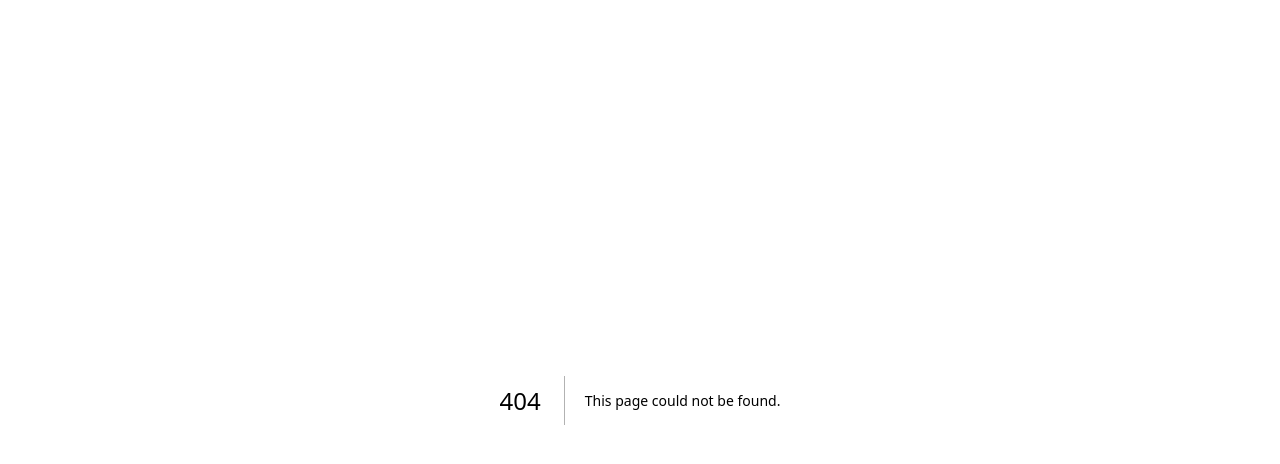
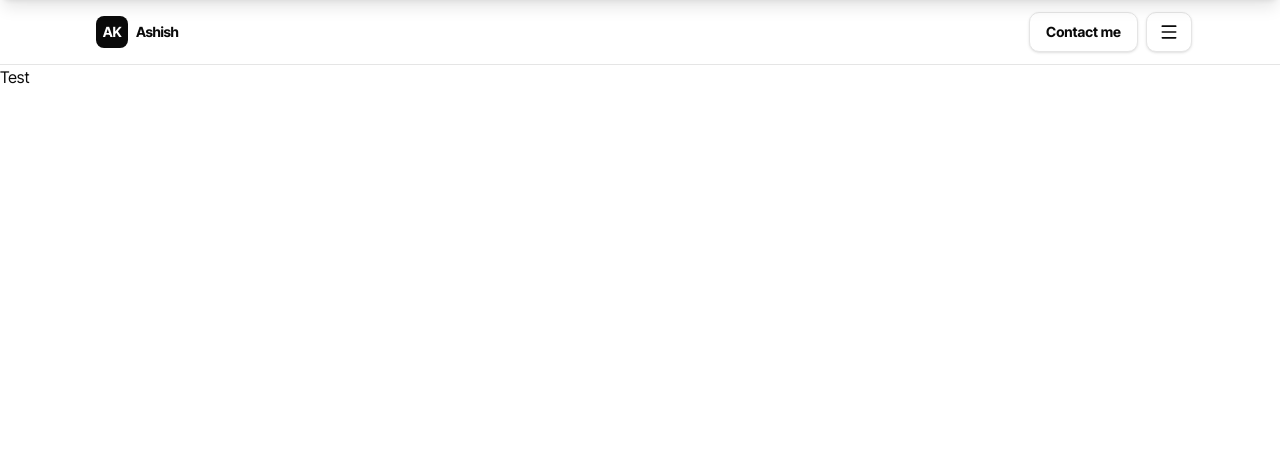
Before and after one commit to ashishkumarsaini/ashish-kumar-saini-portfolio, a Next.js app: page /test in a window 1280 px wide. Before the commit this address had no page. Shown: the top 464 px of the page. Built offline with nearby package versions, Linux system fonts and the light colour scheme.

Commit message:
add layout, header, and top drawer components; create test page for initial structure

```diff
--- /dev/null
+++ b/src/app/test/layout.tsx
@@ -0,0 +1,13 @@
+import { FC, ReactNode } from "react";
+import { Header } from "../../components/header/header";
+
+const Layout: FC<{ children: ReactNode }> = ({ children }) => {
+  return (
+    <div>
+      <Header />
+      {children}
+    </div>
+  )
+}
+
+export default Layout;
--- /dev/null
+++ b/src/app/test/page.tsx
@@ -0,0 +1,9 @@
+const TestPage = () => {
+  return (
+    <div>
+      Test
+    </div>
+  )
+}
+
+export default TestPage;
--- /dev/null
+++ b/src/components/header/header.tsx
@@ -0,0 +1,76 @@
+"use client";
+
+import * as React from "react";
+import Link from "next/link";
+import { ChevronRight, Menu } from "lucide-react";
+
+import { TopDrawer } from "../top-drawer";
+
+type NavLink = { label: string; href: string };
+
+const NAV_LINKS: NavLink[] = [
+  { label: "Home", href: "/" },
+  { label: "About me", href: "/#about" },
+  { label: "Skills and projects", href: "/#skills-projects" },
+  { label: "Blog", href: "/blog" },
+  { label: "Contact me", href: "/#contact" },
+];
+
+export function Header() {
+  const [open, setOpen] = React.useState(false);
+
+  return (
+    <>
+      <header className="sticky top-0 z-40 w-full border-b border-border bg-background/80 backdrop-blur">
+        <div className="mx-auto flex h-16 max-w-6xl items-center justify-between px-4 sm:px-6">
+          <Link
+            href="/"
+            className="inline-flex items-center gap-2 rounded-lg px-2 py-1 text-sm font-semibold tracking-tight text-foreground hover:bg-accent"
+            aria-label="Go to homepage"
+          >
+            <span className="grid h-8 w-8 place-items-center rounded-md bg-foreground text-background">
+              AK
+            </span>
+            <span className="hidden sm:inline">Ashish</span>
+          </Link>
+
+          <div className="flex items-center gap-2">
+            <Link
+              href="/#contact"
+              className="inline-flex h-10 items-center justify-center rounded-lg border border-border bg-background px-4 text-sm font-semibold text-foreground shadow-sm hover:bg-accent focus-visible:outline-none focus-visible:ring-2 focus-visible:ring-ring"
+            >
+              Contact me
+            </Link>
+
+            <button
+              type="button"
+              onClick={() => setOpen(true)}
+              className="inline-flex h-10 items-center justify-center rounded-lg border border-border bg-background px-3 text-foreground shadow-sm hover:bg-accent focus-visible:outline-none focus-visible:ring-2 focus-visible:ring-ring"
+              aria-label="Open menu"
+              aria-haspopup="dialog"
+              aria-expanded={open}
+            >
+              <Menu className="h-5 w-5" aria-hidden="true" />
+            </button>
+          </div>
+        </div>
+      </header>
+
+      <TopDrawer open={open} onOpenChange={setOpen} title="Menu">
+        <nav className="grid gap-1">
+          {NAV_LINKS.map((l) => (
+            <a
+              key={l.href}
+              href={l.href}
+              onClick={() => setOpen(false)}
+              className="flex items-center justify-between rounded-lg px-3 py-3 text-sm font-semibold text-foreground hover:bg-accent focus-visible:outline-none focus-visible:ring-2 focus-visible:ring-ring"
+            >
+              <span>{l.label}</span>
+              <ChevronRight className="h-4 w-4 text-muted-foreground" aria-hidden="true" />
+            </a>
+          ))}
+        </nav>
+      </TopDrawer>
+    </>
+  );
+}
--- /dev/null
+++ b/src/components/top-drawer.tsx
@@ -0,0 +1,87 @@
+"use client";
+
+ import * as React from "react";
+ import { X } from "lucide-react";
+
+ type TopDrawerProps = {
+   open: boolean;
+   onOpenChange: (open: boolean) => void;
+   title?: string;
+   children: React.ReactNode;
+ };
+
+ export function TopDrawer({ open, onOpenChange, title = "Navigation", children }: TopDrawerProps) {
+   const panelRef = React.useRef<HTMLDivElement | null>(null);
+
+   React.useEffect(() => {
+     if (!open) return;
+
+     const prevOverflow = document.body.style.overflow;
+     document.body.style.overflow = "hidden";
+
+     const onKeyDown = (e: KeyboardEvent) => {
+       if (e.key === "Escape") onOpenChange(false);
+     };
+
+     window.addEventListener("keydown", onKeyDown);
+
+     // Best-effort focus to the panel for keyboard users.
+     queueMicrotask(() => panelRef.current?.focus());
+
+     return () => {
+       document.body.style.overflow = prevOverflow;
+       window.removeEventListener("keydown", onKeyDown);
+     };
+   }, [open, onOpenChange]);
+
+   return (
+     <div
+       className={[
+         "fixed inset-0 z-50",
+         open ? "pointer-events-auto" : "pointer-events-none",
+       ].join(" ")}
+       aria-hidden={!open}
+     >
+       <button
+         type="button"
+         onClick={() => onOpenChange(false)}
+         className={[
+           "absolute inset-0 bg-foreground/40 transition-opacity",
+           open ? "opacity-100" : "opacity-0",
+         ].join(" ")}
+         aria-label="Close menu"
+         tabIndex={open ? 0 : -1}
+       />
+
+       <div
+         role="dialog"
+         aria-modal="true"
+         aria-label={title}
+         ref={panelRef}
+         tabIndex={-1}
+         className={[
+           "absolute left-0 right-0 top-0",
+           "border-b border-border bg-background shadow-lg",
+           "transition-transform duration-300 ease-out",
+           open ? "translate-y-0" : "-translate-y-full",
+         ].join(" ")}
+       >
+         <div className="mx-auto w-full max-w-6xl px-4 pb-6 pt-4 sm:px-6">
+           <div className="flex items-center justify-between gap-3">
+             <div className="text-sm font-semibold text-foreground">{title}</div>
+             <button
+               type="button"
+               onClick={() => onOpenChange(false)}
+               className="inline-flex h-9 w-9 items-center justify-center rounded-lg border border-border bg-background text-foreground shadow-sm hover:bg-accent focus-visible:outline-none focus-visible:ring-2 focus-visible:ring-ring"
+               aria-label="Close menu"
+             >
+               <X className="h-5 w-5" aria-hidden="true" />
+             </button>
+           </div>
+
+           <div className="mt-4">{children}</div>
+         </div>
+       </div>
+     </div>
+   );
+ }
```
